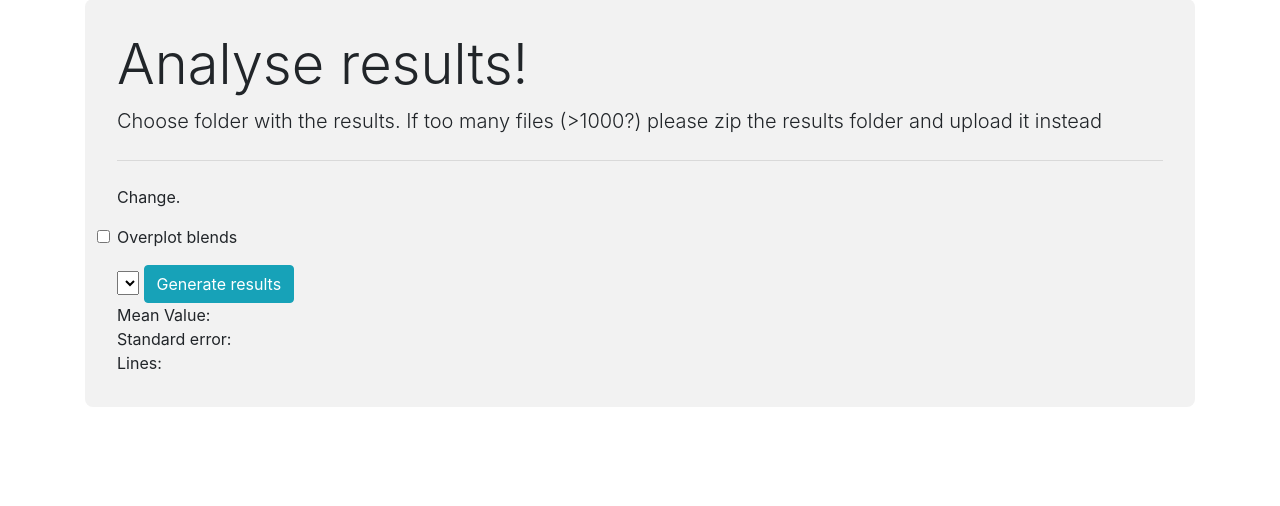
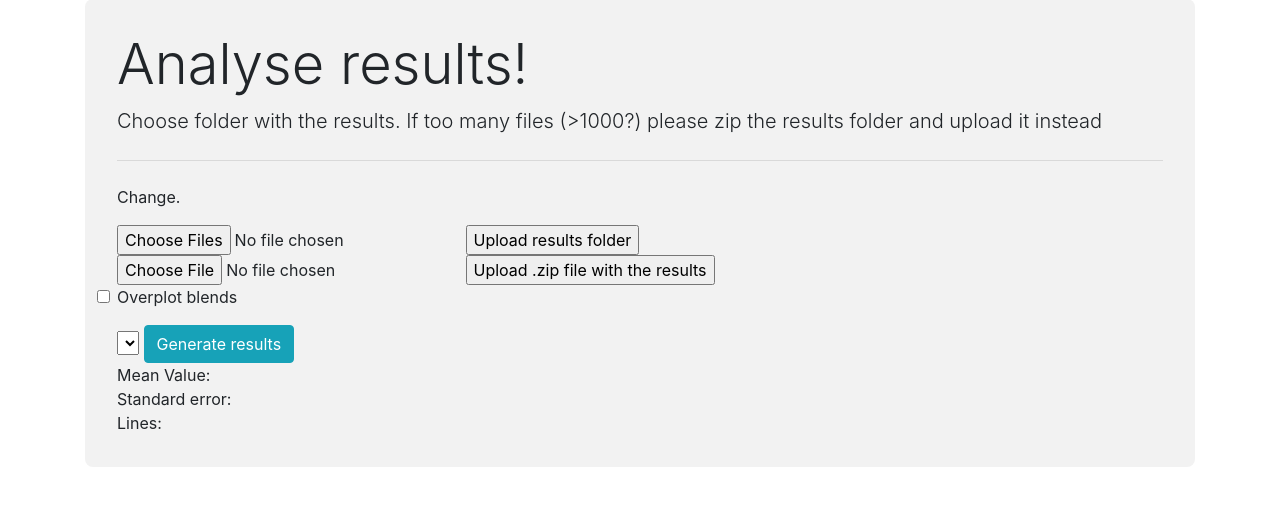
Before and after one commit to stormnick/TSGuiPy, a Flask app: page /analyse_results in a window 1280 px wide. Shown: the part 121-627 px from the top of the page. Run offline with Flask 3, Linux system fonts and the light colour scheme; lists and menus that the app fills with data are empty; some libraries are stand-ins or nearby versions.

Commit message:
added upload of results in both pages

```diff
--- a/src/app.py
+++ b/src/app.py
@@ -347,9 +347,9 @@ def upload_zipped_file():
             file_path = os.path.join(temp_dir, filename)
             file.save(file_path)
             extract_and_process_zip(file_path)
-        return redirect(url_for('plot_results'))
+        return jsonify({'message': 'Upload successful', 'status': 'success'})
     else:
-        return redirect(url_for('plot_results'))
+        return jsonify({'message': 'Not zip', 'status': 'error'})
 
 def extract_and_process_zip(zip_path):
     with zipfile.ZipFile(zip_path, 'r') as zip_ref:
@@ -395,7 +395,7 @@ def upload_folder():
     #options = data_results_storage["options"]
     # Optionally, clean up by deleting the temporary files
     # now route to analyse_results
-    return redirect(url_for('plot_results'))
+    return jsonify({'message': 'Upload successful', 'status': 'success'})
 
 @app.route('/upload_spectra', methods=['POST'])
 def upload_spectra():
--- a/src/templates/analyse_results.html
+++ b/src/templates/analyse_results.html
@@ -41,6 +41,72 @@
                 plot_fitted_result_one_star();
             });
         });
+
+
+        $(document).ready(function() {
+        $('#uploadForm').on('submit', function(e) {
+            displayNotification("Uploading...", 3000, "blue"); // Example: blue for processing
+            e.preventDefault(); // Stop form from submitting normally
+            var formData = new FormData(this);
+
+            $.ajax({
+                url: '/upload',
+                type: 'POST',
+                data: formData,
+                processData: false, // Tell jQuery not to process the data
+                contentType: false, // Tell jQuery not to set contentType
+                success: function(response) {
+                    console.log('Upload successful');
+                    // Handle success
+                    displayNotification("Upload success!", 3000, "green"); // Example: blue for processing
+                },
+                error: function(xhr, status, error) {
+                    console.log('Upload error');
+                    // Handle error
+                    displayNotification("Upload error :(", 3000, "red"); // Example: blue for processing
+                }
+            });
+        });
+        });
+
+        $(document).ready(function() {
+        $('#uploadForm_zip').on('submit', function(e) {
+            displayNotification("Uploading...", 3000, "blue"); // Example: blue for processing
+            e.preventDefault(); // Stop form from submitting normally
+            var formData = new FormData(this);
+
+            $.ajax({
+                url: '/upload_zip',
+                type: 'POST',
+                data: formData,
+                processData: false, // Tell jQuery not to process the data
+                contentType: false, // Tell jQuery not to set contentType
+                success: function(response) {
+                    console.log('Upload successful');
+                    // Handle success
+                    displayNotification("Upload success!", 3000, "green"); // Example: blue for processing
+                },
+                error: function(xhr, status, error) {
+                    console.log('Upload error');
+                    // Handle error
+                    displayNotification("Upload error :(", 3000, "red"); // Example: blue for processing
+                }
+            });
+        });
+        });
+
+
+        function displayNotification(message, duration, color) {
+        const notification = document.getElementById("notification");
+        notification.textContent = message;
+        notification.style.display = "block";
+        console.log(color)
+        notification.style.backgroundColor = color; // Change button color based on the argument
+        setTimeout(function() {
+            notification.style.display = "none";
+        }, duration);
+    }
+
     </script>
 </head>
 <body>
@@ -76,7 +142,7 @@
             </ul>
         </div>
     </nav>
-
+    <div id="notification" style="display: none; position: fixed; bottom: 20px; right: 20px; background-color: #f44336; color: white; padding: 16px; border-radius: 8px;">Notification</div>
     <!-- Jumbotron -->
     <div class="container">
         <div class="jumbotron">
@@ -84,6 +150,15 @@
             <p class="lead">Choose folder with the results. If too many files (>1000?) please zip the results folder and upload it instead</p>
             <hr class="my-4">
             <p>Change.</p>
+            <form id="uploadForm" action="/upload" method="post" enctype="multipart/form-data">
+                <input type="file" name="folder" webkitdirectory directory multiple>
+                <input type="submit" value="Upload results folder">
+            </form>
+            <form id="uploadForm_zip" action="/upload_zip" method="post" enctype="multipart/form-data">
+                <input type="file" name="file" accept=".zip">
+                <input type="submit" value="Upload .zip file with the results">
+            </form>
+
             <div class="form-group">
                 <input type="checkbox" class="form-check-input" id="overplotBlendsCheck" name="overplotBlendsCheck">
                 <label class="form-check-label" for="overplotBlendsCheck">Overplot blends</label>
--- a/src/templates/plot_observed_spectra.html
+++ b/src/templates/plot_observed_spectra.html
@@ -250,7 +250,7 @@
     <div class="container">
         <div class="jumbotron">
             <h1 class="display-4"></h1>
-            <p class="lead">Generate synthetic spectra and overplot observed one.</p>
+            <p class="lead">Plot observed spectra.</p>
             <hr class="my-4">
             <div class="row form-group">
                 <div class="col-md-8">
```
Also changed, not shown: src/templates/plot_results.html (+64 -13 lines).
